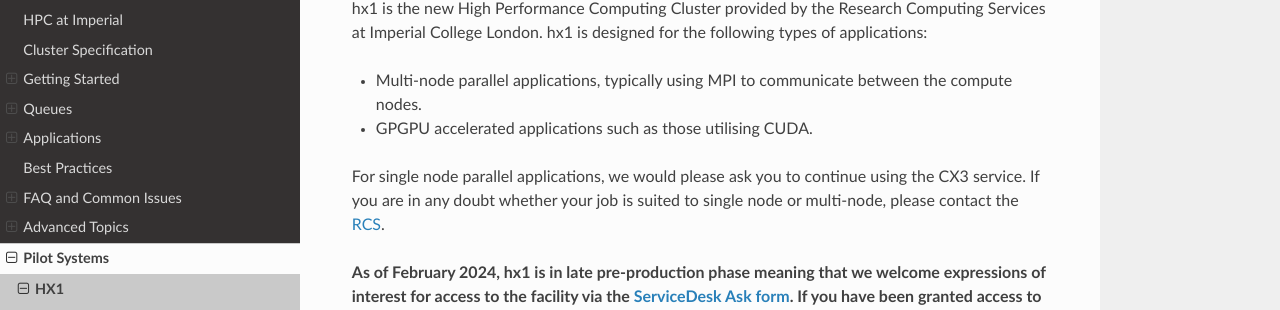
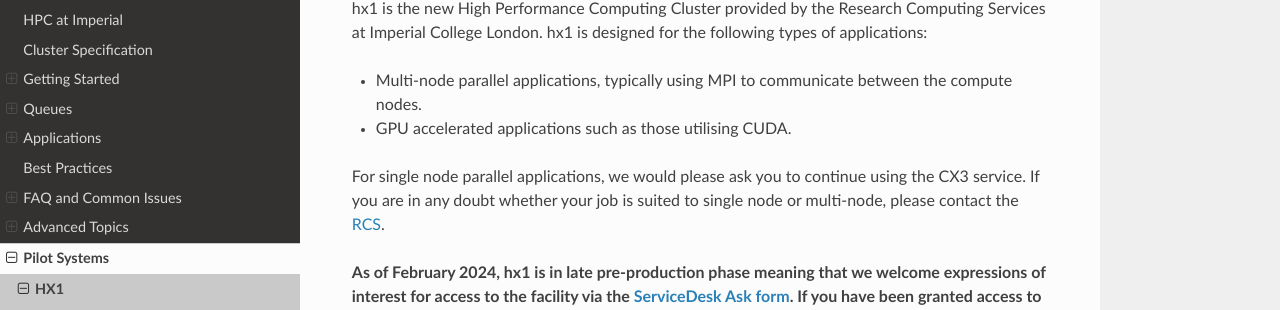
Before and after one commit to ImperialCollegeLondon/icl-rcs-user-guide, an MkDocs documentation site: the page built from docs/hpc/pilot/hx1.md, in a window 1280 px wide and 900 px high. Shown: the part 163-473 px from the top of the window. Built offline with MkDocs 1.6.1, drawn with Linux system fonts in a browser that asks for light colours; nearby versions of some CDN libraries.

Commit message:
Changed GPGPU -> GPU.

```diff
--- a/docs/hpc/pilot/hx1.md
+++ b/docs/hpc/pilot/hx1.md
@@ -3,7 +3,7 @@
 hx1 is the new High Performance Computing Cluster provided by the Research Computing Services at Imperial College London. hx1 is designed for the following types of applications:
 
 * Multi-node parallel applications, typically using MPI to communicate between the compute nodes.
-* GPGPU accelerated applications such as those utilising CUDA.
+* GPU accelerated applications such as those utilising CUDA.
 
 For single node parallel applications, we would please ask you to continue using the CX3 service. If you are in any doubt whether your job is suited to single node or multi-node, please contact the [RCS](../../support/index.md).
 
```
